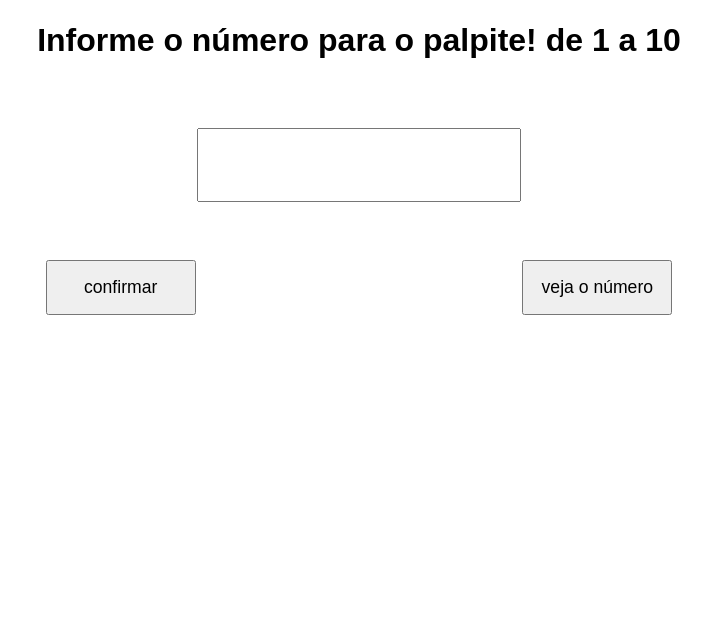
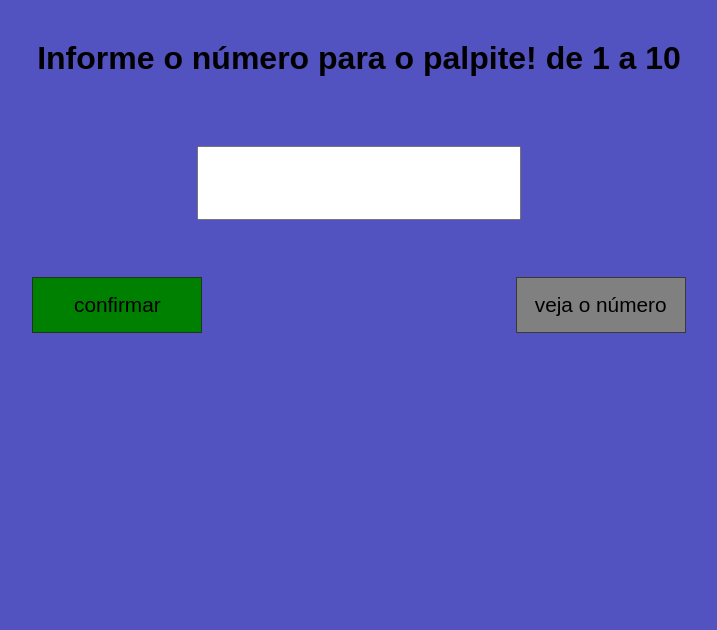
Before and after one commit to lucassantDev/acerte-o-numero, a plain HTML site: page index.html in a window 1280 px wide. Shown: the part 170-800 px from the top of the page, without its empty margins (281-998 px from the left). Drawn offline with Linux system fonts and the light colour scheme.

Commit message:
novas linhas para uma rápida estilizacao

```diff
--- a/style.css
+++ b/style.css
@@ -5,9 +5,14 @@
     font-family: Arial, Helvetica, sans-serif;
 }
 
+body{
+    background-color: rgb(82, 82, 192);
+}
+
 h1{
     text-align: center;
     margin: 100px 0 20px 0;
+    font-size: 3rem;
 }
 
 .input-numero{
@@ -31,12 +36,22 @@ h1{
 }
 
 button{
-    width: 150px;
+    width: 170px;
     padding: 15px;
-    font-size: 1.1rem;
+    font-size: 1.3rem;
     gap: 20px;
 
     cursor: pointer;
+}
+
+.botao-confirmar{
+    background-color: green;
+    border: 0.5px solid rgb(34, 51, 30);
+}
+
+.botao-ver-numero{
+    background-color: gray;
+    border: 0.5px solid rgb(59, 56, 56);
 }
 
 label{
```
